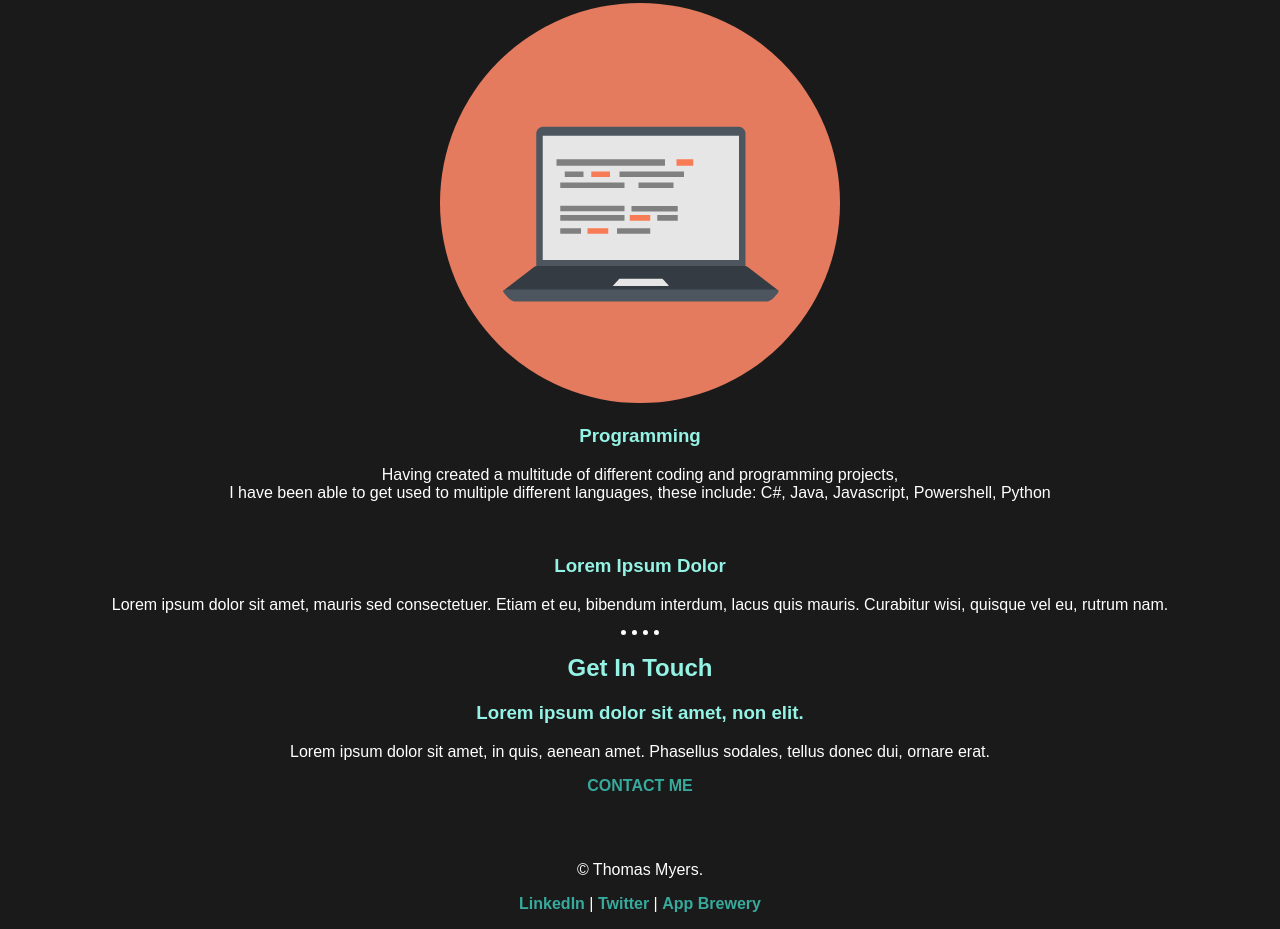
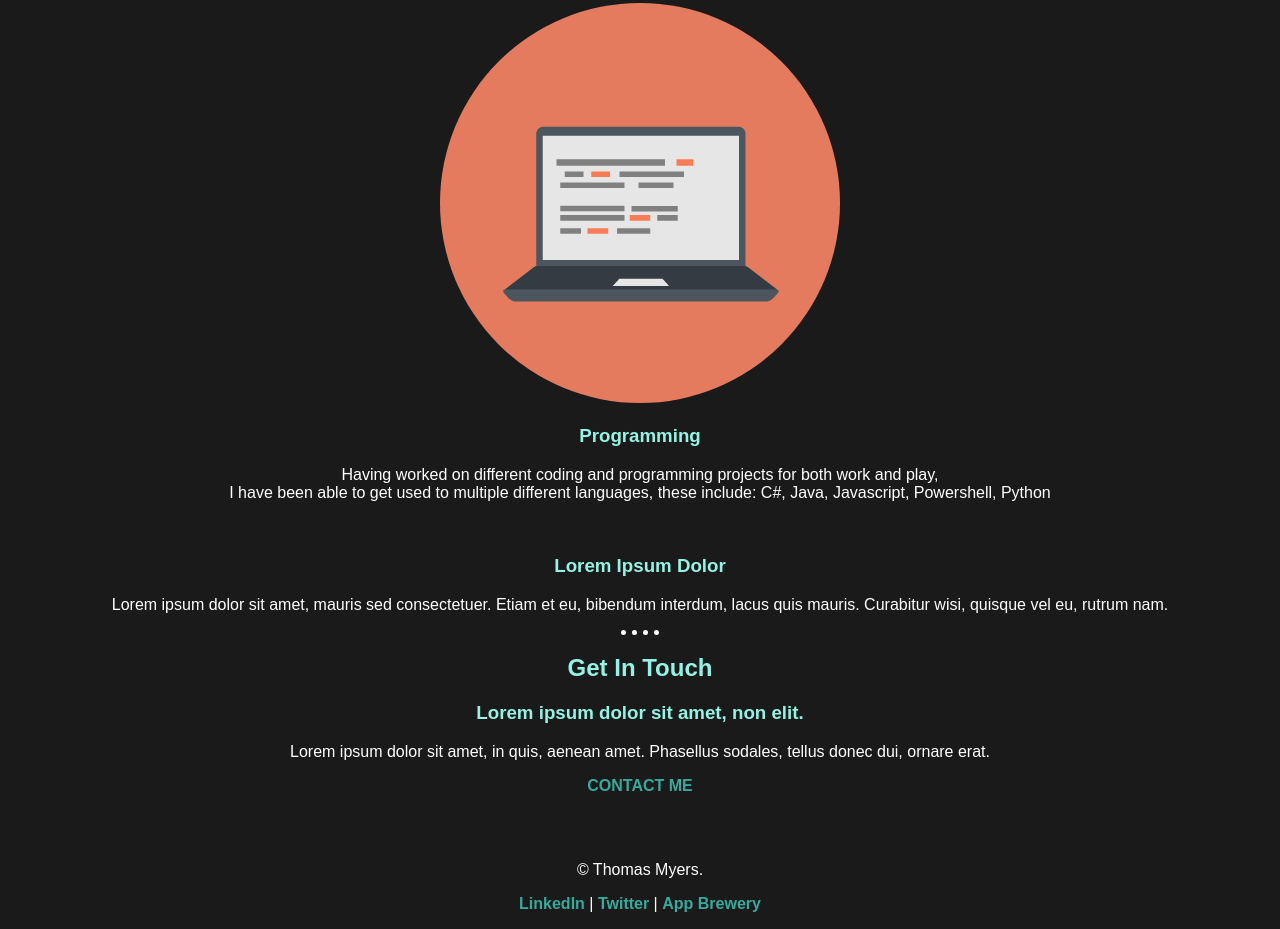
Before and after one commit to Dekateras/portfolio, a plain HTML site: page index.html in a window 1280 px wide. Shown: the part 975-1904 px from the top of the page. Drawn offline with Linux system fonts and the light colour scheme.

Commit message:
Updated programming skill text

```diff
--- a/index.html
+++ b/index.html
@@ -30,7 +30,7 @@
       <div class="skill-row">
         <img class="round-frame" src="images/computer.png" alt="computer-img">
         <h3>Programming</h3>
-        <p>Having created a multitude of different coding and programming projects, <br>I have been able to get used to multiple different languages, these include:
+        <p>Having worked on different coding and programming projects for both work and play, <br>I have been able to get used to multiple different languages, these include:
             C#, Java, Javascript, Powershell, Python
         </p>
       </div>
```
